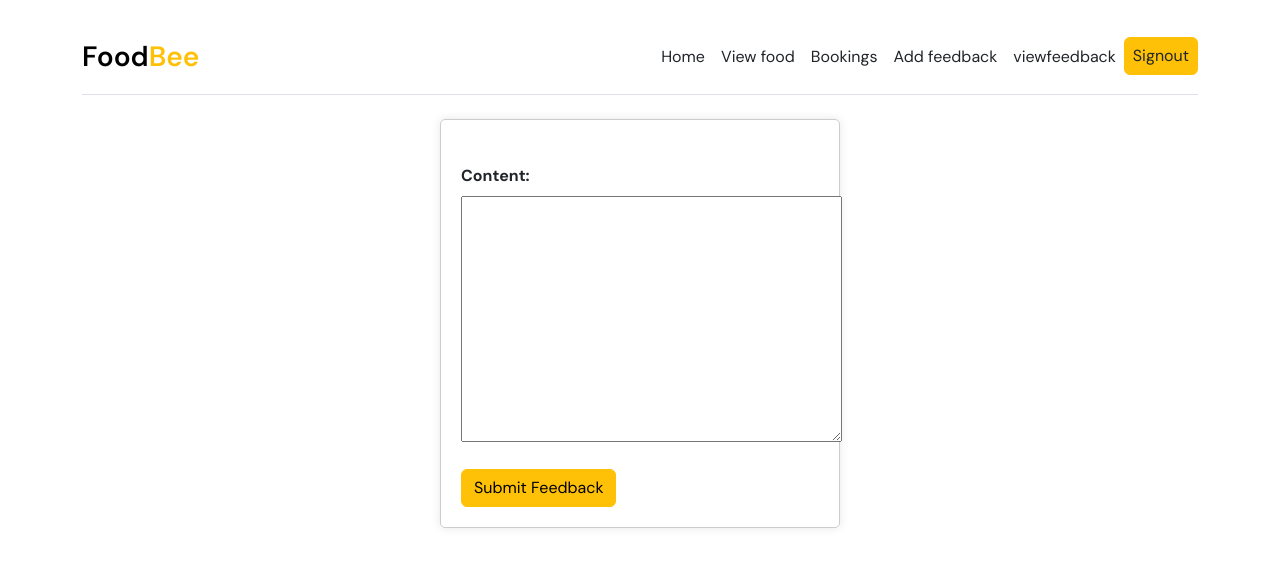
After one commit to Jishna-mk/FoodBee, a Django app: page /submit_feedback/ in a window 1280 px wide. The commit adds this page. Shown: the top 567 px of the page. Run offline with Django 5.2, Linux system fonts and the light colour scheme.

Commit message:
status feedbacks

```diff
--- a/catering/urls.py
+++ b/catering/urls.py
@@ -13,6 +13,9 @@ urlpatterns=[
     path('book_item/<int:food_id>/', views.book_item, name='book_item'),
     path('delete_booking/<int:food_id>/', views.delete_booking, name='delete_booking'),
     path('user_bookings/',views.user_bookings,name='user_bookings'),
+    path('feedback/',views.feedback,name="feedback"),
+    path('staff_bookings/',views.staff_bookings,name="staff_bookings"),
+    path('approve_booking/<int:food_id>/', views.approve_booking, name='approve_booking'),
 
 
 ]
--- a/templates/catering/view_food.html
+++ b/templates/catering/view_food.html
@@ -87,7 +87,8 @@
                 <ul class="dropdown-menu">
                     <li><a class="dropdown-item" href="{%url 'food_view' %}">view Food</a></li>
                     <li><a class="dropdown-item" href="{%url 'add_food' %}">Add Food</a></li>
-                    <li><a class="dropdown-item" href="#">Bookings</a></li>
+                    <li><a class="dropdown-item" href="{%url 'staff_bookings' %}">Bookings</a></li>
+                    <li><a class="dropdown-item" href="{%url 'feedback' %}">view Feedbacks</a></li>
                     <li><a class="dropdown-item" href="{%url 'cateringsignout' %}">Signout</a></li>
                 </ul>
             </div>
--- a/templates/user/login.html
+++ b/templates/user/login.html
@@ -71,8 +71,9 @@
                     <div class="fs-3 fw-semibold">Food<span class="text-warning">Bee</span></div>
                 </a>
             </div>
+            <li><a href="{%url 'index' %}" class="nav-link px-2 text-dark">Home</a></li>
+            <!-- <ul class="nav col-12 col-md-auto mb-2 justify-content-center mb-md-0">
 
-            <!-- <ul class="nav col-12 col-md-auto mb-2 justify-content-center mb-md-0">
         <li><a href="#" class="nav-link px-2 text-dark">Home</a></li>
         <li><a href="#" class="nav-link px-2 text-dark">About</a></li>
         <li><a href="#" class="nav-link px-2 text-dark">Contact</a></li>
--- a/templates/user/register.html
+++ b/templates/user/register.html
@@ -63,9 +63,9 @@
         </a>
       </div>
 
-      <!-- <ul class="nav col-12 col-md-auto mb-2 justify-content-center mb-md-0">
-        <li><a href="#" class="nav-link px-2 text-dark">Home</a></li>
-        <li><a href="#" class="nav-link px-2 text-dark">About</a></li>
+      <!-- <ul class="nav col-12 col-md-auto mb-2 justify-content-center mb-md-0">-->
+         <li><a href="{%url 'index' %}" class="nav-link px-2 text-dark">Home</a></li>
+        <!-- <li><a href="#" class="nav-link px-2 text-dark">About</a></li>
         <li><a href="#" class="nav-link px-2 text-dark">Contact</a></li>
       </ul> -->
 
--- /dev/null
+++ b/templates/user/submit_feedback.html
@@ -0,0 +1,67 @@
+{% extends "user/viewpage.html" %}
+{% load static %}
+
+{% block content %}
+<style>
+  .container {
+    margin-top: 20px;
+    margin-bottom: 20px;
+  }
+
+  .form-container {
+    max-width: 400px;
+    margin: auto;
+    padding: 20px;
+    border: 1px solid #ccc;
+    border-radius: 5px;
+    box-shadow: 0 0 10px rgba(0, 0, 0, 0.1);
+  }
+
+  .form-group {
+    margin-bottom: 20px;
+  }
+
+  .form-label {
+    font-weight: bold;
+  }
+
+  .form-control {
+    width: 100%;
+    padding: 8px;
+    border: 1px solid #ccc;
+    border-radius: 4px;
+    box-sizing: border-box;
+  }
+
+  .btn-primary {
+
+    padding: 10px 20px;
+    font-size: 16px;
+    border-radius: 5px;
+    cursor: pointer;
+  }
+
+
+
+  .error-message {
+    color: #dc3545;
+    font-size: 12px;
+  }
+</style>
+
+<div class="container">
+  <div class="form-container">
+    <form method="post" class="mt-4">
+      {% csrf_token %}
+      <div class="form-group">
+        <label for="id_content" class="form-label">Content:</label>
+        {{ form.content }}
+        {% if form.content.errors %}
+          <small class="error-message">{{ form.content.errors }}</small>
+        {% endif %}
+      </div>
+      <button type="submit" class="btn btn-warning">Submit Feedback</button>
+    </form>
+  </div>
+</div>
+{% endblock %}
--- a/templates/user/viewpage.html
+++ b/templates/user/viewpage.html
@@ -86,7 +86,11 @@
 
                 <li><a href="{%url 'food_list' %}" class="nav-link px-2 text-dark">View food</a></li>
 
+
                 <li><a href="{%url 'user_bookings' %}" class="nav-link px-2 text-dark">Bookings</a></li>
+                <li><a href="{%url 'submit_feedback' %}" class="nav-link px-2 text-dark">Add feedback</a></li>
+                <li><a href="{%url 'view_feedbacks' %}" class="nav-link px-2 text-dark">viewfeedback</a></li>
+                <li><a href="{%url 'signout' %}" class="btn btn-warning px-2 text-dark">Signout</a></li>
 
             </ul>
             <!-- <div class="ml-auto">
--- a/users/forms.py
+++ b/users/forms.py
@@ -4,7 +4,7 @@ from django import forms
 from django.core.exceptions import ValidationError
 import re
 from django.forms import TextInput,ModelForm,DateInput
-from .models import UserProfile
+from .models import UserProfile,Feedback
 
 class UserProfileForm(forms.ModelForm):
     class Meta:
@@ -27,6 +27,11 @@ class UserAddForm(UserCreationForm):
         self.fields["password2"].widget.attrs.update({"class": "form-control"})
 
 
+class FeedbackForm(forms.ModelForm):
+    class Meta:
+        model = Feedback
+        fields = ['content']
+
 
 
 
--- a/users/models.py
+++ b/users/models.py
@@ -28,3 +28,11 @@ class UserProfile(models.Model):
 
     def __str__(self):
         return self.user.username
+
+class Feedback(models.Model):
+    user = models.ForeignKey(User, on_delete=models.CASCADE)
+    content = models.TextField()
+    time = models.DateTimeField(auto_now_add=True)
+
+    def __str__(self):
+        return f"Feedback by {self.user.username} at {self.time}"
--- a/users/urls.py
+++ b/users/urls.py
@@ -11,6 +11,9 @@ urlpatterns=[
     path('create_profile/',views.create_profile,name='create_profile'),
     path('view_profile/',views.view_profile,name='view_profile'),
     path('edit_profile/<int:user_id>/', views.edit_profile, name='edit_profile'),
+    path('sponsors/', views.view_sponsors, name='sponsors_page'),
+    path('submit_feedback/', views.submit_feedback, name='submit_feedback'),
+    path('view_feedbacks/', views.view_feedbacks, name='view_feedbacks'),
 
 
 
--- a/users/views.py
+++ b/users/views.py
@@ -6,8 +6,8 @@ from django.contrib.auth import authenticate,login,logout
 from django.contrib.auth import login
 from catering.models import FoodItem
 from catering.models import CateringProfile
-from .models import UserProfile
-from .forms import UserProfileForm
+from .models import UserProfile,Feedback
+from .forms import UserProfileForm,FeedbackForm
 from django.contrib.auth.decorators import login_required
 # Create your views here.
 def index(request):
@@ -90,3 +90,27 @@ def edit_profile(request, user_id):
         form = UserProfileForm(instance=user_profile)
 
     return render(request, 'user/edit_profile.html', {'form': form})
+
+from .models import CateringProfile
+
+def view_sponsors(request):
+    # Retrieve all catering profiles
+    profiles = CateringProfile.objects.all().order_by("-id")
+
+    return render(request, 'user/sponsors.html', {'profiles': profiles})
+
+def submit_feedback(request):
+    if request.method == 'POST':
+        form = FeedbackForm(request.POST)
+        if form.is_valid():
+            feedback = form.save(commit=False)
+            feedback.user = request.user
+            feedback.save()
+            return redirect('view_feedbacks')
+    else:
+        form = FeedbackForm()
+    return render(request, 'user/submit_feedback.html', {'form': form})
+
+def view_feedbacks(request):
+    feedbacks = Feedback.objects.all().order_by('-time')
+    return render(request, 'user/view_feedbacks.html', {'feedbacks': feedbacks})
```
Also changed, not shown: catering/views.py (+40 -0 lines), templates/catering/bookings.html (added, +57 -0 lines), templates/catering/feedback.html (added, +35 -0 lines), templates/user/edit_profile.html (+26 -8 lines), templates/user/sponsors.html (added, +23 -0 lines), templates/user/user_bookings.html (+13 -3 lines), templates/user/view_feedbacks.html (added, +33 -0 lines), db.sqlite3, users/migrations/0004_feedback.py (added).
